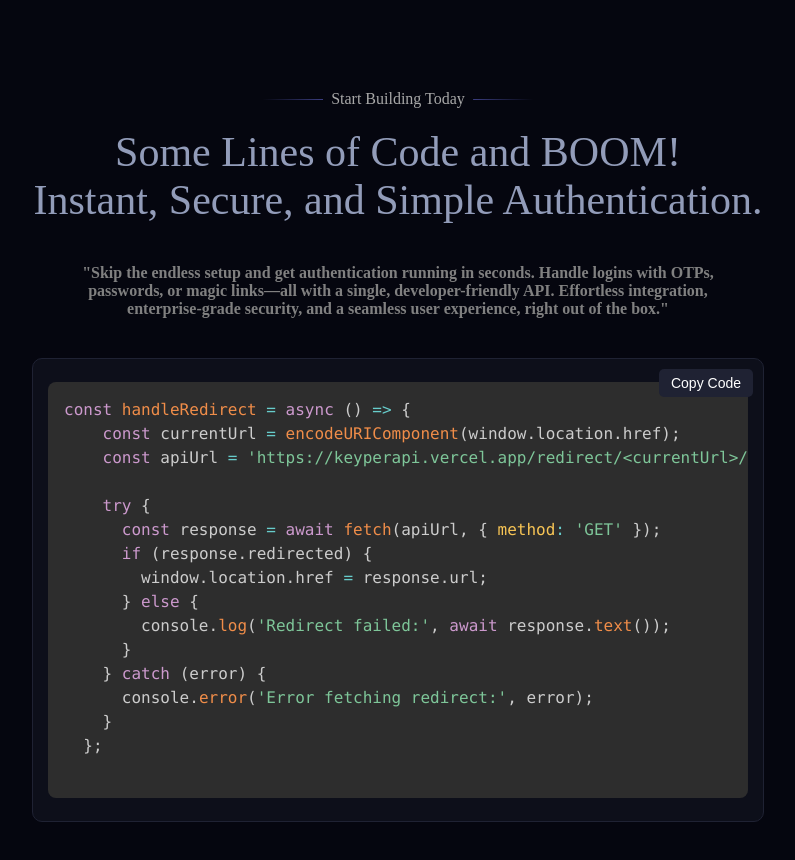
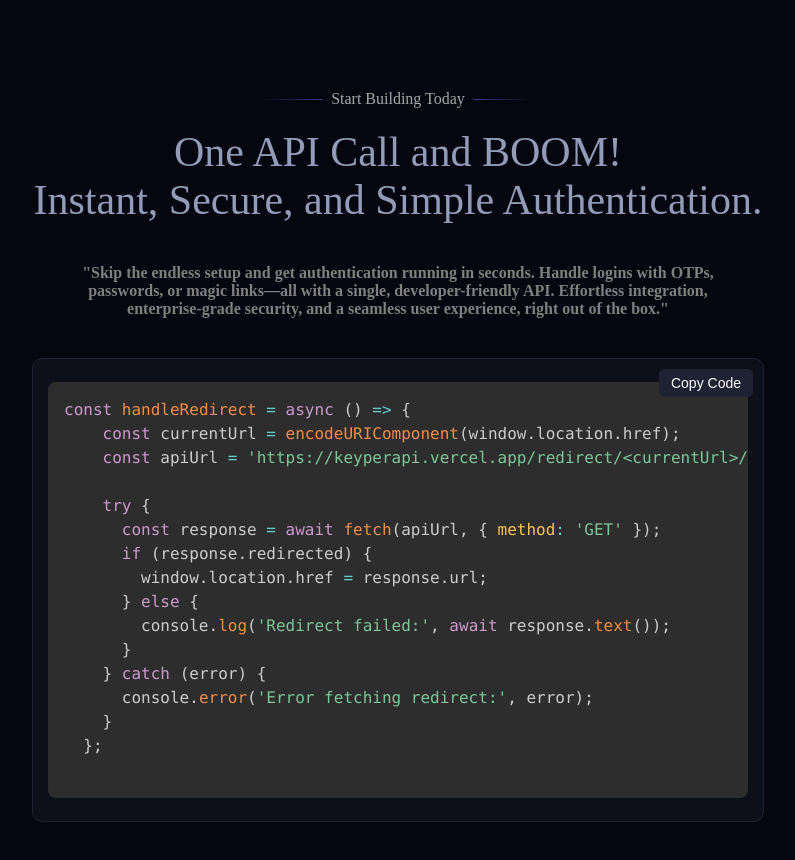
Before and after one commit to Abhishekkjainn/Keyper, a React (Vite) app: page / in a window 1280 px wide. Shown: the part 2200-3060 px from the top of the page, without its empty margins (242-1037 px from the left). Built offline with nearby package versions, Linux system fonts and the light colour scheme; a web font is replaced by a local one.

Commit message:
Added updated Code

```diff
--- a/src/pages/page3.jsx
+++ b/src/pages/page3.jsx
@@ -43,7 +43,7 @@ export default function Page3() {
 
       {/* Headings */}
       <div className="page2header">
-        Some Lines of Code and BOOM!
+        One API Call and BOOM!
         <br />
         <span className="highlight">
           Instant, Secure, and Simple Authentication.
```
